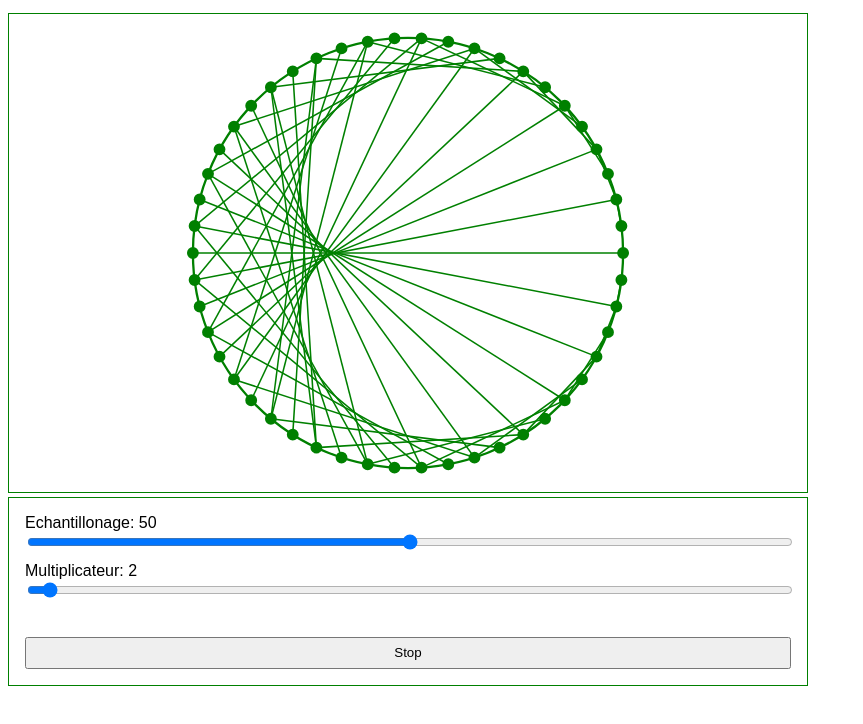
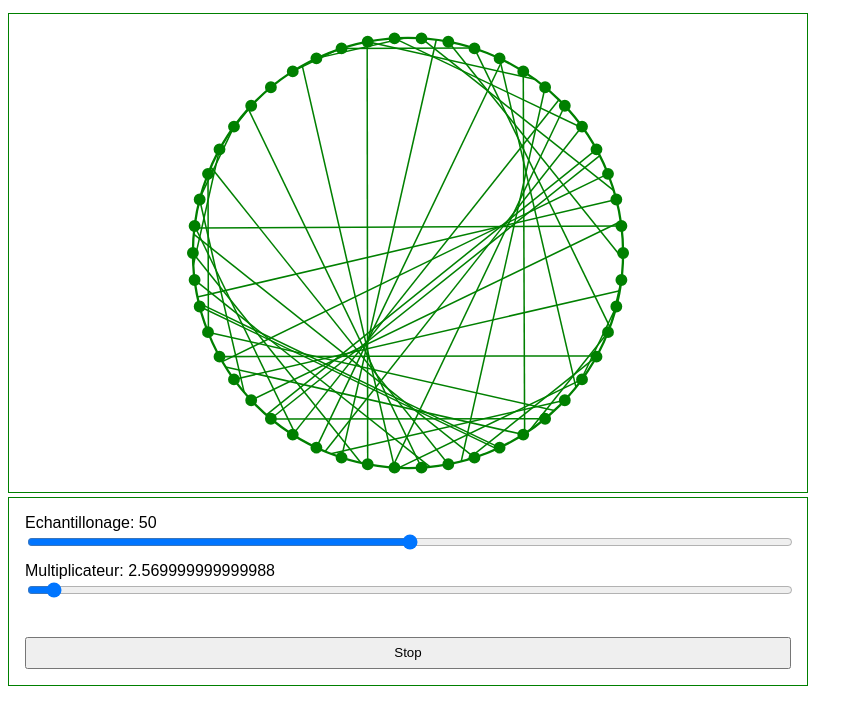
Before and after one commit to jlg-formation/tsr-juillet-2022, a website built with webpack: page src/index.html in a window 1280 px wide. Both pictures are taken after a click on the button "Play". Shown: the part 56-780 px from the top of the page, without its empty margins (0-863 px from the left). Built offline with nearby package versions, Linux system fonts and the light colour scheme.

Commit message:
dev: added play stop fn

```diff
--- a/src/ControlPanel.ts
+++ b/src/ControlPanel.ts
@@ -3,13 +3,17 @@ import { $, $$ } from "./misc";
 
 type CallBackFn = (config: BoardConfig) => void;
 
+const STEP = 0.01;
+
 export class ControlPanel {
-  #isPlaying = false;
   #config: BoardConfig = {
     multiplier: 0,
     sampleNbr: 0,
   };
+  #isPlaying = false;
   callback: CallBackFn = () => {};
+
+  subscription?: number;
 
   constructor(config: BoardConfig) {
     this.config = config;
@@ -18,13 +22,8 @@ export class ControlPanel {
     this.redraw();
   }
 
-  set isPlaying(val: boolean) {
-    this.#isPlaying = val;
-    this.redraw();
-  }
-
-  get isPlaying() {
-    return this.#isPlaying;
+  get config() {
+    return this.#config;
   }
 
   set config(val: BoardConfig) {
@@ -33,8 +32,14 @@ export class ControlPanel {
     this.callback(this.config);
   }
 
-  get config() {
-    return this.#config;
+  get isPlaying() {
+    return this.#isPlaying;
+  }
+
+  set isPlaying(val: boolean) {
+    this.#isPlaying = val;
+    this.#isPlaying ? this.play() : this.stop();
+    this.redraw();
   }
 
   #addActionOnPlayButton() {
@@ -58,6 +63,17 @@ export class ControlPanel {
     });
   }
 
+  play() {
+    const callback = () => {
+      this.config = {
+        ...this.config,
+        multiplier: this.config.multiplier + STEP,
+      };
+    };
+    callback();
+    this.subscription = setInterval(callback, 50) as unknown as number;
+  }
+
   redraw() {
     const btn = $(`div.control-panel button[title="Play"]`);
     btn.innerHTML = this.isPlaying ? "Stop" : "Play";
@@ -75,6 +91,12 @@ export class ControlPanel {
     });
   }
 
+  stop() {
+    if (this.subscription) {
+      clearInterval(this.subscription);
+    }
+  }
+
   subscribe(callback: CallBackFn) {
     this.callback = callback;
   }
--- a/src/index.html
+++ b/src/index.html
@@ -20,7 +20,7 @@
       </label>
       <label class="multiplier">
         <div>Multiplicateur: <span>12</span></div>
-        <input type="range" min="0" max="100" step="1" />
+        <input type="range" min="0" max="100" step="0.01" />
       </label>
       <button title="Play">Play</button>
     </div>
```
